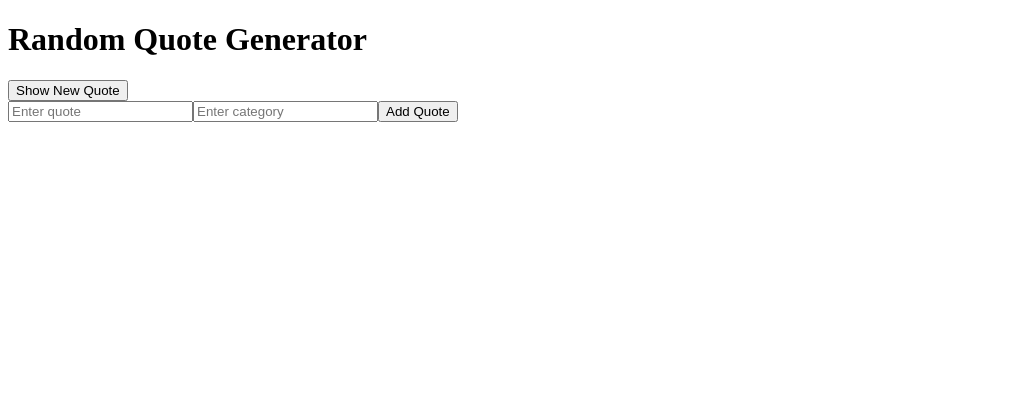
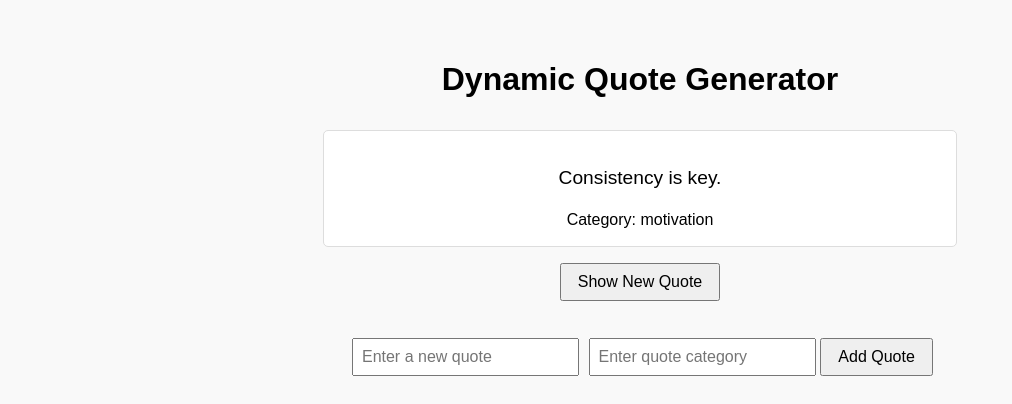
Before and after one commit to mercymuoki7/alx_fe_javascript, a plain HTML site: page index.html in a window 1280 px wide. Shown: the whole page, without its empty margins (0-1012 px from the left). Drawn offline with Linux system fonts and the light colour scheme.

Commit message:
Add Dynamic Quote Generator with DOM manipulation

```diff
--- a/index.html
+++ b/index.html
@@ -1,20 +1,69 @@
 <!DOCTYPE html>
 <html lang="en">
 <head>
-    <meta charset="UTF-8">
-    <meta name="viewport" content="width=device-width, initial-scale=1.0">
-    <title>Random Quote Generator</title>
+  <meta charset="UTF-8">
+  <meta name="viewport" content="width=device-width, initial-scale=1.0">
+  <title>Dynamic Quote Generator</title>
+  <style>
+    body {
+      font-family: Arial, sans-serif;
+      padding: 2rem;
+      background-color: #f9f9f9;
+    }
+    h1 {
+      text-align: center;
+      margin-bottom: 2rem;
+    }
+    #quoteDisplay {
+      margin-bottom: 1rem;
+      font-size: 1.2rem;
+      padding: 1rem;
+      border: 1px solid #ddd;
+      background-color: #fff;
+      border-radius: 5px;
+      max-width: 600px;
+      margin-left: auto;
+      margin-right: auto;
+      text-align: center;
+    }
+    #quoteFormContainer {
+      margin-top: 2rem;
+      text-align: center;
+    }
+    #quoteFormContainer input {
+      margin: 0.3rem;
+      padding: 0.5rem;
+      font-size: 1rem;
+    }
+    #quoteFormContainer button {
+      padding: 0.5rem 1rem;
+      font-size: 1rem;
+      cursor: pointer;
+    }
+    #newQuote {
+      display: block;
+      margin: 1rem auto;
+      padding: 0.5rem 1rem;
+      font-size: 1rem;
+      cursor: pointer;
+    }
+  </style>
 </head>
 <body>
-    <h1>Random Quote Generator</h1>
 
-    <!-- Quote Display -->
-    <p id="quote"></p>
+  <h1>Dynamic Quote Generator</h1>
 
-    <!-- Button to show a new quote -->
-    <button id="new-quote-btn">Show New Quote</button>
+  <!-- Container for displaying quotes -->
+  <div id="quoteDisplay"></div>
 
-    <!-- Link JavaScript -->
-    <script src="script.js"></script>
+  <!-- Button to show a new random quote -->
+  <button id="newQuote">Show New Quote</button>
+
+  <!-- Container where the Add Quote form will be dynamically generated -->
+  <div id="quoteFormContainer"></div>
+
+  <!-- JavaScript -->
+  <script src="script.js"></script>
+
 </body>
 </html>
--- a/script.js
+++ b/script.js
@@ -1,59 +1,84 @@
-// Quotes array
-let quotes = [
-  { text: "The best way to predict the future is to create it.", category: "Inspiration" },
-  { text: "Do one thing every day that scares you.", category: "Motivation" },
-  { text: "Success is not final, failure is not fatal.", category: "Wisdom" }
+// Array of quotes
+const quotes = [
+  { text: "Start where you are.", category: "inspiration" },
+  { text: "Learn by doing.", category: "education" },
+  { text: "Consistency is key.", category: "motivation" }
 ];
 
-// Function to display a random quote
-function displayRandomQuote() {
-  const randomIndex = Math.floor(Math.random() * quotes.length);
-  const quoteDisplay = document.getElementById("quoteDisplay");
-  const { text, category } = quotes[randomIndex];
-  quoteDisplay.innerHTML = `<p>"${text}"</p><small>— ${category}</small>`;
+// Function to display a quote in the DOM
+function displayQuote(quote) {
+  const container = document.getElementById("quoteDisplay");
+  container.innerHTML = `<p>${quote.text}</p><small>Category: ${quote.category}</small>`;
 }
 
-// Function to add a new quote to the array and update the DOM
-function addQuote(text, category) {
-  if (text.trim() && category.trim()) {
-    quotes.push({ text, category });
-    displayRandomQuote(); // Update DOM with new quote
-  }
+// Function to show a random quote
+function showRandomQuote() {
+  if (quotes.length === 0) return;
+
+  const idx = Math.floor(Math.random() * quotes.length);
+  displayQuote(quotes[idx]);
 }
 
-// Create and append the Add Quote form
-function createAddQuoteForm() {
-  const form = document.createElement("form");
+// Function to add a new quote
+function addQuote() {
+  const textInput = document.getElementById("newQuoteText");
+  const categoryInput = document.getElementById("newQuoteCategory");
+
+  if (!textInput || !textInput.value.trim()) {
+    alert("Quote text cannot be empty!");
+    return;
+  }
+
+  const newQuote = {
+    text: textInput.value.trim(),
+    category: categoryInput && categoryInput.value.trim() ? categoryInput.value.trim() : "uncategorized"
+  };
+
+  quotes.push(newQuote);       // Add to array
+  displayQuote(newQuote);      // Update DOM
+
+  textInput.value = "";
+  if (categoryInput) categoryInput.value = "";
+}
+
+// Function to dynamically create the Add Quote form
+function createAddQuoteForm(containerId) {
+  const container = document.getElementById(containerId);
+  if (!container) return;
 
   const textInput = document.createElement("input");
-  textInput.type = "text";
-  textInput.placeholder = "Enter quote";
+  textInput.id = "newQuoteText";
+  textInput.placeholder = "Enter a new quote";
 
   const categoryInput = document.createElement("input");
-  categoryInput.type = "text";
-  categoryInput.placeholder = "Enter category";
+  categoryInput.id = "newQuoteCategory";
+  categoryInput.placeholder = "Enter quote category";
 
-  const submitBtn = document.createElement("button");
-  submitBtn.type = "submit";
-  submitBtn.textContent = "Add Quote";
+  const addBtn = document.createElement("button");
+  addBtn.textContent = "Add Quote";
+  addBtn.addEventListener("click", addQuote);
 
-  form.appendChild(textInput);
-  form.appendChild(categoryInput);
-  form.appendChild(submitBtn);
-
-  form.addEventListener("submit", function (event) {
-    event.preventDefault();
-    addQuote(textInput.value, categoryInput.value);
-    textInput.value = "";
-    categoryInput.value = "";
-  });
-
-  document.body.appendChild(form);
+  container.appendChild(textInput);
+  container.appendChild(categoryInput);
+  container.appendChild(addBtn);
 }
 
-// Event listener for “Show New Quote” button
-document.getElementById("new-quote-btn").addEventListener("click", displayRandomQuote);
+// Initialize app when DOM is loaded
+document.addEventListener("DOMContentLoaded", () => {
+  // Event listener for Show New Quote button
+  const showBtn = document.getElementById("newQuote");
+  if (showBtn) {
+    showBtn.addEventListener("click", showRandomQuote);
+  }
 
-// Initialize page
-createAddQuoteForm();
-displayRandomQuote();
+  // Create Add Quote form dynamically
+  createAddQuoteForm("quoteFormContainer");
+
+  // Display a random quote initially
+  showRandomQuote();
+});
+
+// Expose functions globally (needed for some graders)
+window.addQuote = addQuote;
+window.createAddQuoteForm = createAddQuoteForm;
+window.showRandomQuote = showRandomQuote;
```
